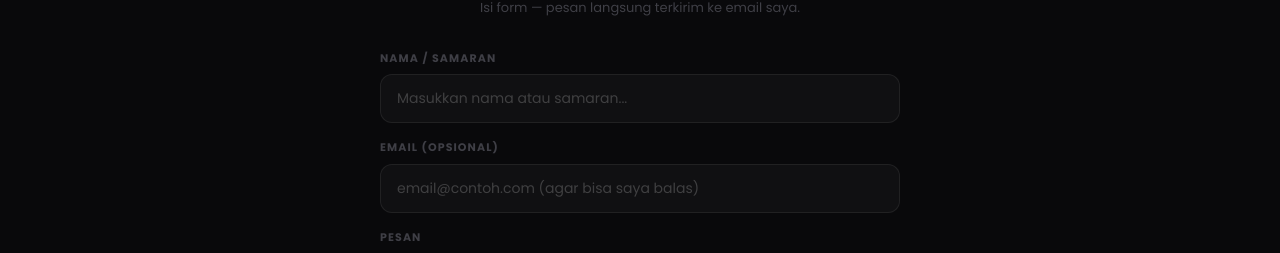
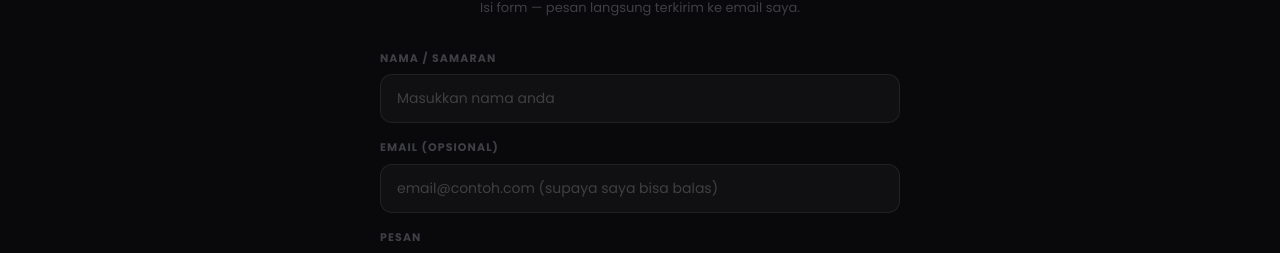
Before and after one commit to skirdrax/Portfoliosakhi, a React (Vite) app: page / in a window 1280 px wide. Shown: the part 3275-3528 px from the top of the page. Built offline with nearby package versions, Linux system fonts and the light colour scheme.

Commit message:
update besar 3

```diff
--- a/src/App.jsx
+++ b/src/App.jsx
@@ -969,7 +969,7 @@ export default function App() {
                 <input
                   type="text"
                   name="name"
-                  placeholder="Masukkan nama atau samaran..."
+                  placeholder="Masukkan nama anda"
                   className="contact-input"
                   required
                 />
@@ -990,7 +990,7 @@ export default function App() {
                 <input
                   type="email"
                   name="email"
-                  placeholder="email@contoh.com (agar bisa saya balas)"
+                  placeholder="email@contoh.com (supaya saya bisa balas)"
                   className="contact-input"
                 />
               </div>
```
